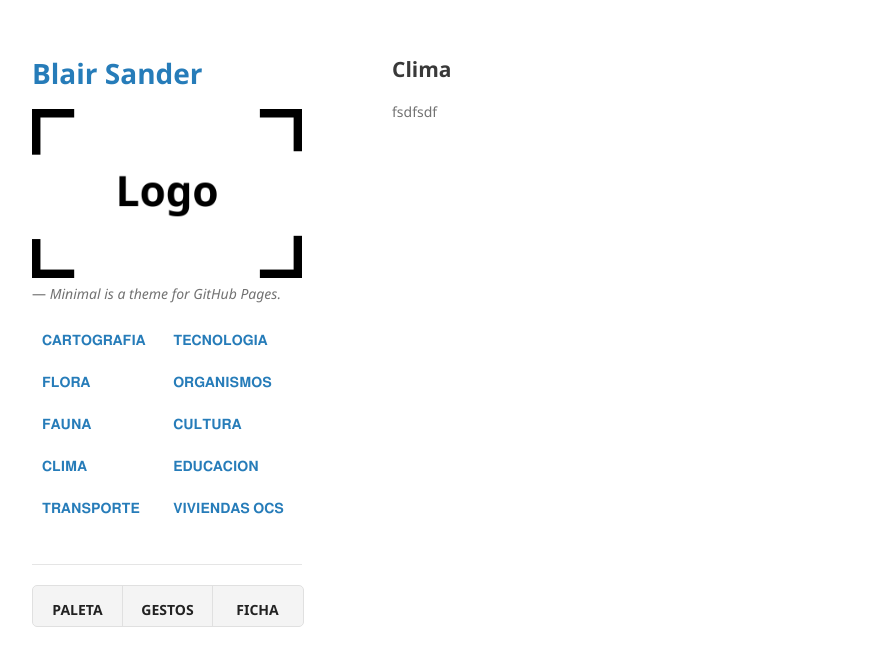
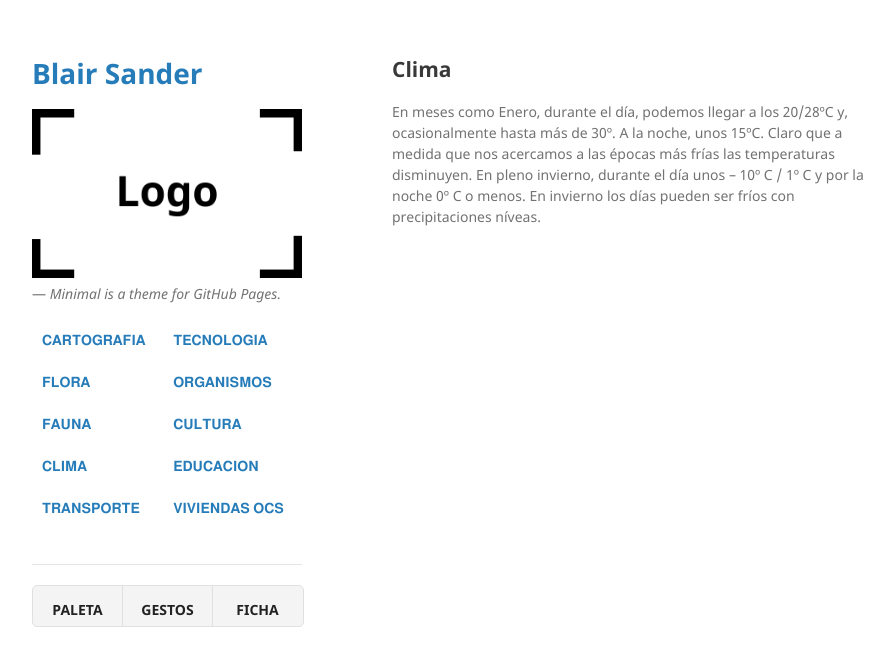
Before and after one commit to BlairSander/ciudad, a Jekyll site: the page built from clima.md, in a window 1280 px wide. Shown: the top 666 px of the page, without its empty margins (178-1072 px from the left). Built offline with Jekyll 4.4.1, drawn with Linux system fonts in a browser that asks for light colours.

Commit message:
Update clima.md

```diff
--- a/clima.md
+++ b/clima.md
@@ -4,4 +4,4 @@ layout: default
 
 <h2>Clima</h2>
 
-fsdfsdf
+En meses como Enero, durante el día, podemos llegar a los 20/28ºC y, ocasionalmente hasta más de 30º. A la noche, unos 15ºC. Claro que a medida que nos acercamos a las épocas más frías las temperaturas disminuyen. En pleno invierno, durante el día unos – 10º C / 1º C y por la noche 0º C o menos. En invierno los días pueden ser fríos con precipitaciones níveas.
```
